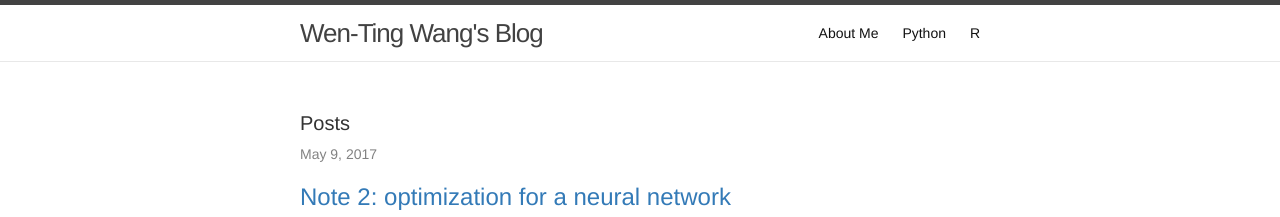
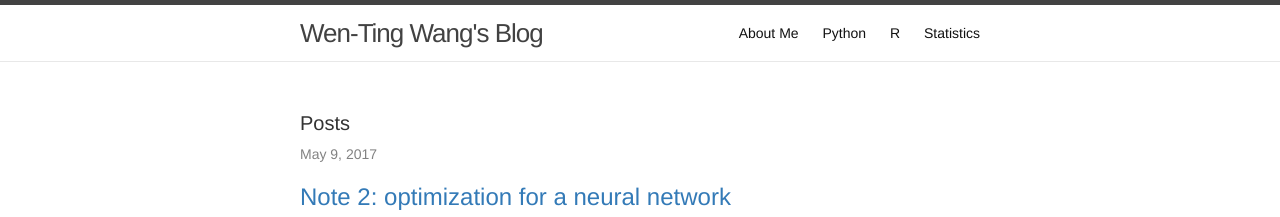
Before and after one commit to egpivo/egpivo.github.io, a Jekyll site: the page built from index.html, in a window 1280 px wide. Shown: the top 217 px of the page. Built offline with Jekyll 4.4.1, drawn with Linux system fonts in a browser that asks for light colours; nearby versions of some CDN libraries; library files that are not in the unit come from our copies; formulas are drawn with MathJax 3.

Commit message:
Add a new tag

```diff
--- a/_includes/header.html
+++ b/_includes/header.html
@@ -21,6 +21,7 @@
         {% endfor %}
         <a class="page-link" href="/tags/python/">Python</a>
         <a class="page-link" href="/tags/R/">R</a>
+        <a class="page-link" href="/tags/statistics/">Statistics</a>
       </div>
     </nav>
 
```
Also changed, not shown: 5 other files.
